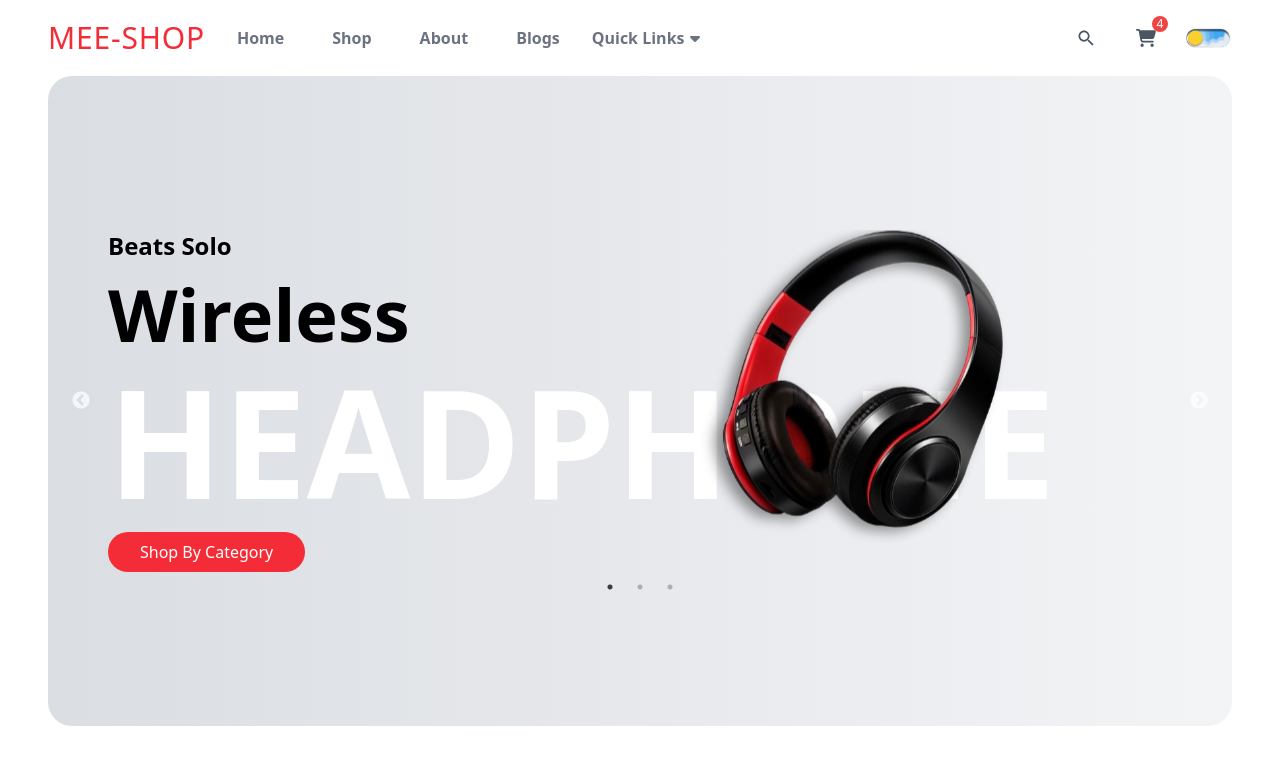
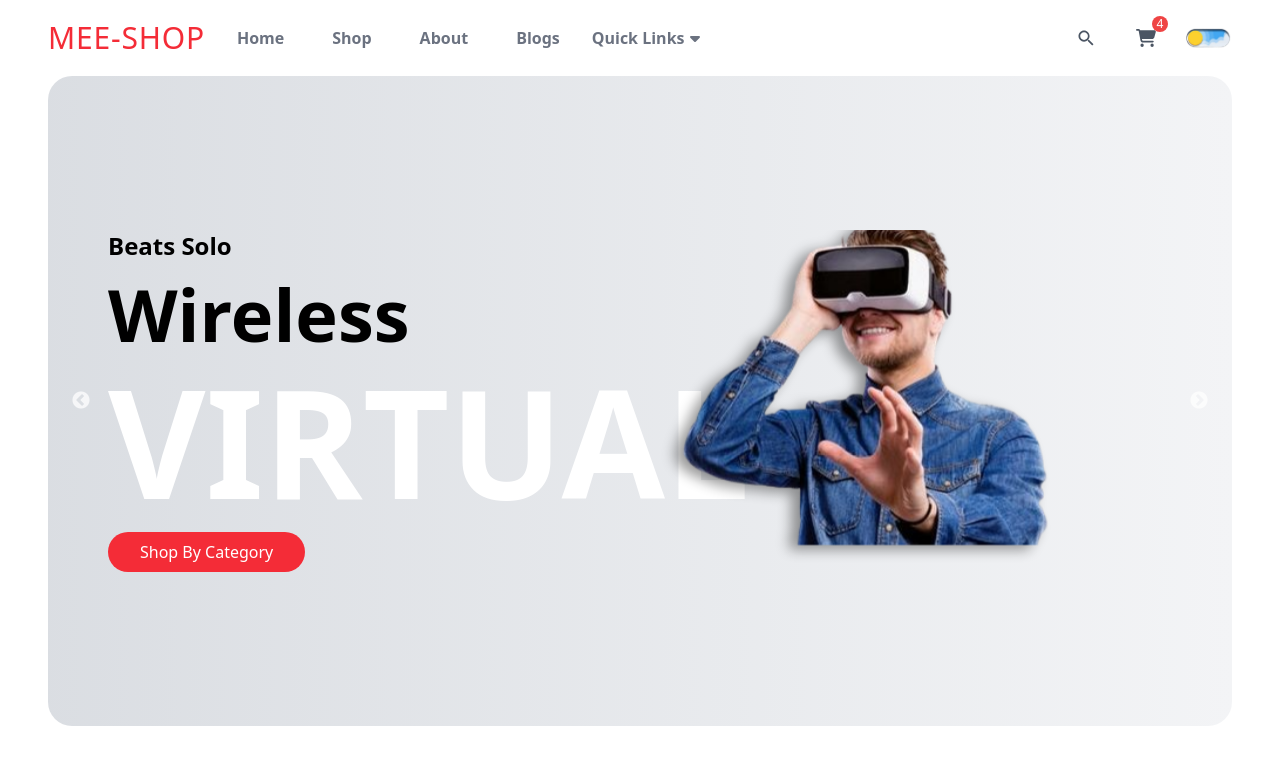
Before and after one commit to ujalasingh904/Mee-Shop, a React (Vite) app: page / in a window 1280 px wide. Shown: the top 764 px of the page. Built offline with nearby package versions, Linux system fonts and the light colour scheme.

Commit message:
infinite corsouel

```diff
--- a/src/components/Hero/hero.jsx
+++ b/src/components/Hero/hero.jsx
@@ -33,13 +33,14 @@
 export const Hero = () => {
 
   const settings = {
-    dots: true,
+    dots: false,
     infinite: true,
     speed: 500,
     slidesToShow: 1,
     slidesToScroll: 1,
-    autoplaySpeed: 1,
-    cssEase: "ease-in-out",
+    autoplay:true,
+    autoplaySpeed: 3000,
+    cssEase: "ease-out",
     pauseOnHover: false,
     pauseOnFocus: true,
   };
@@ -47,8 +48,7 @@
   return (
     <div className='container'>
       <div className='overflow-hidden rounded-3xl min-h-[550px] sm:min-h-[650px]
-        hero-bg-color flex justify-center items-center
-      '>
+        hero-bg-color flex justify-center items-center'>
         <div className='container pb-8 sm:pb-0'>
           {/*hero section*/}
           <Slider {...settings}>
```
